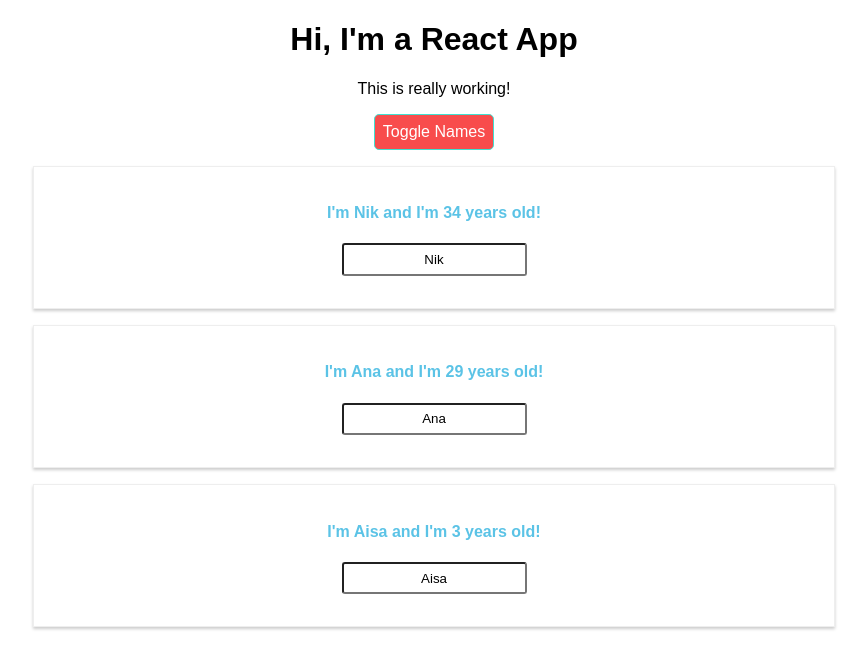
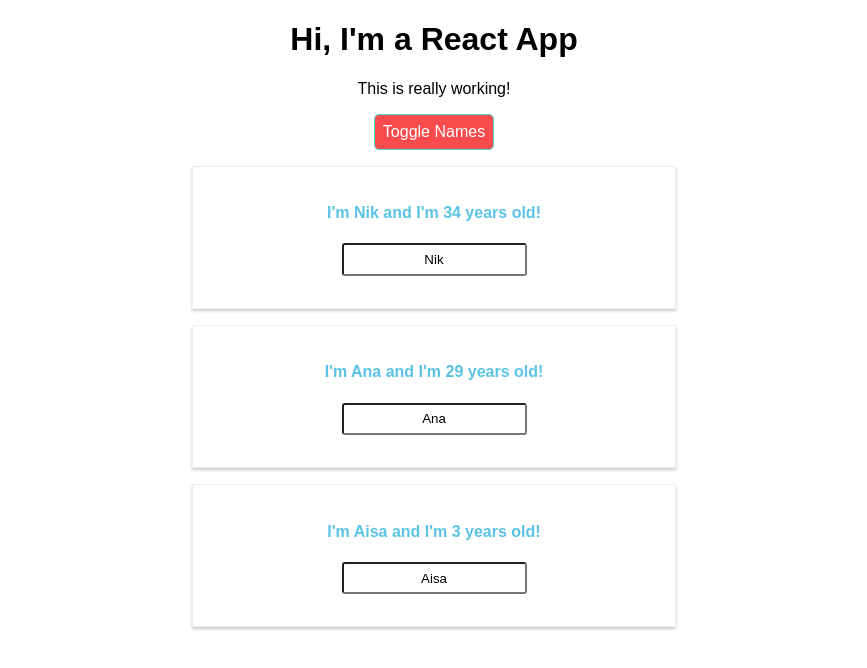
Before and after one commit to goragottsen/raymond, a React (Create React App) app: page / in a window 1280 px wide. Both pictures are taken after a click on the button "Toggle Names". Shown: the top 668 px of the page, without its empty margins (206-1073 px from the left). Built offline with nearby package versions, Linux system fonts and the light colour scheme.

Commit message:
Added radium styling

```diff
--- a/package.json
+++ b/package.json
@@ -2,8 +2,9 @@
   "name": "raymond",
   "version": "0.1.0",
   "private": true,
-  "homepage" : "http://myname.github.io/lc",
+  "homepage": "http://myname.github.io/lc",
   "dependencies": {
+    "radium": "^0.25.2",
     "react": "^16.8.6",
     "react-dom": "^16.8.6",
     "react-scripts": "1.1.5"
--- a/src/App.js
+++ b/src/App.js
@@ -1,4 +1,5 @@
 import React, { Component } from 'react';
+import Radium, { StyleRoot } from 'radium';
 import './App.css';
 import Person from './Person/Person';
 
@@ -54,7 +55,11 @@
       padding: '8px',
       cursor: 'pointer',
       outline: 'none',
-      borderRadius: '5px'
+      borderRadius: '5px',
+      ':hover': {
+        backgroundColor: 'lightgreen',
+        color: 'darkgray'
+      }
     }
 
     let persons = null;
@@ -74,6 +79,9 @@
             </div>
       );
       style.backgroundColor = 'rgb(248, 76, 76)';
+      style[':hover'] = {
+        backgroundColor: 'salmon',
+      }
     }
 
     const classes = [];
@@ -84,9 +92,10 @@
     if(this.state.persons.length < 2){
       classes.push('bold'); //classes = ['red', bold']
     }
-
+    // StyleRoot needed for @media transforms
     return (
-      <div className="App">
+      <StyleRoot>
+        <div className="App">
         <h1>Hi, I'm a React App</h1>
         <p className={classes.join(' ')}>This is really working!</p>
         {/* Don't use often to avoid frequent re-render. Use bind (below) instead! */}
@@ -95,9 +104,10 @@
         onClick={this.toggleNamesHandler}>Toggle Names</button>
         {persons}
       </div>
+      </StyleRoot>
     );
     // return React.createElement('div', {className: 'App'}, React.createElement('h1', null, 'Does this work now?'));
   }
 }
 
-export default App;
+export default Radium(App);
--- a/src/Person/Person.css
+++ b/src/Person/Person.css
@@ -17,3 +17,9 @@
     border-radius: 3px;
     outline: none;
 }
+
+/* @media (min-width: 500px){
+    .Person{
+        width: 450px;
+    }
+} */
--- a/src/Person/Person.js
+++ b/src/Person/Person.js
@@ -1,10 +1,18 @@
 import React from 'react';
+import Radium from 'radium';
 
 import './Person.css';
 
 const person = (props) => {
+    const style = {
+        '@media (min-width: 500px)':{
+            width: '450px',
+        }
+    };
+
+
     return (
-        <div className="Person">
+        <div className="Person" style={style}>
             <h4 onClick={props.click}>I'm {props.name} and I'm {props.age} years old!</h4>
             <p>{props.children}</p>
             <input type="text" onChange={props.changed} value={props.name} />
@@ -14,4 +22,4 @@
     )
 };
 
-export default person;
+export default Radium(person);
```
